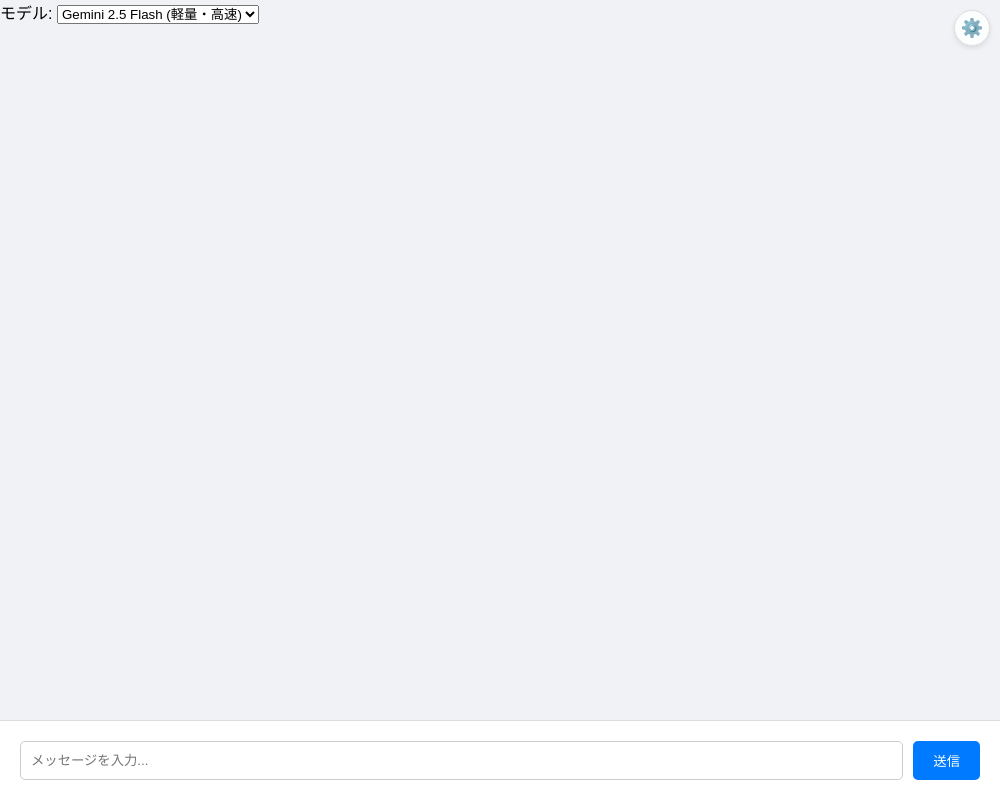
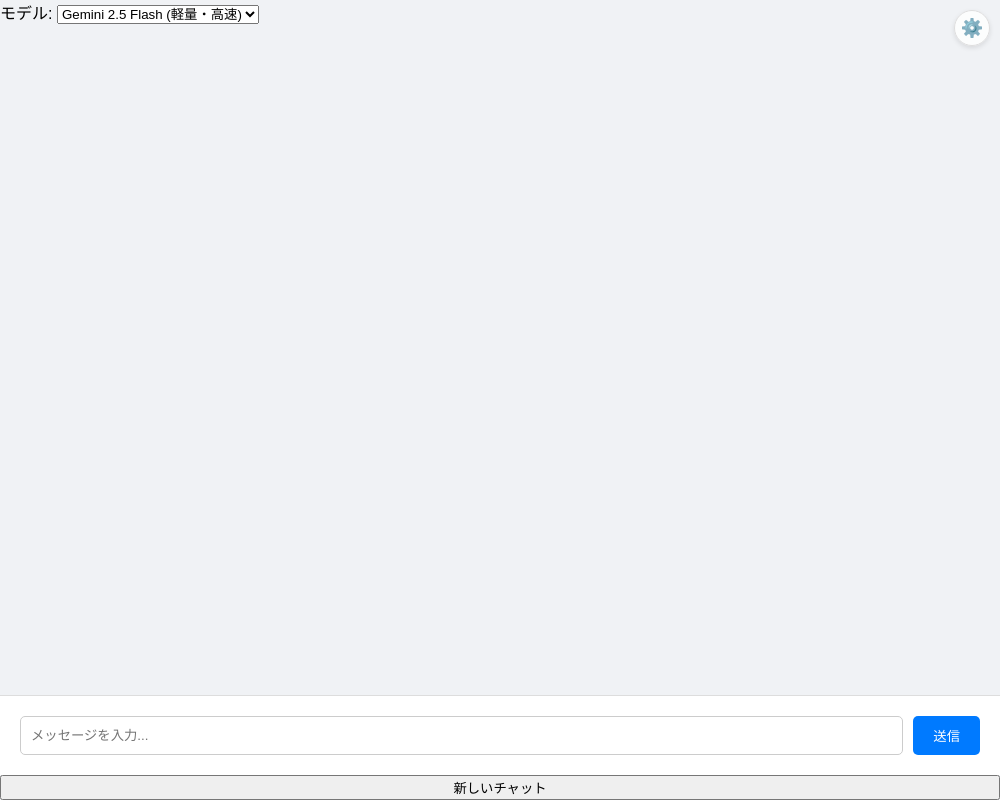
Before and after one commit to garuneko/garunekogemini, an Electron app: page index.html in a window 1000 px wide. Drawn offline with nearby package versions, Linux system fonts and the light colour scheme; no server answers.

Commit message:
Update index.html

```diff
--- a/index.html
+++ b/index.html
@@ -49,6 +49,7 @@
 </div>
 
 <button id="settings-btn" title="設定">⚙️</button>
+<button id="clear-history-btn">新しいチャット</button>
 
 <script src="https://cdn.jsdelivr.net/npm/marked/marked.min.js"></script>
 <script src="renderer.js"></script>
```
